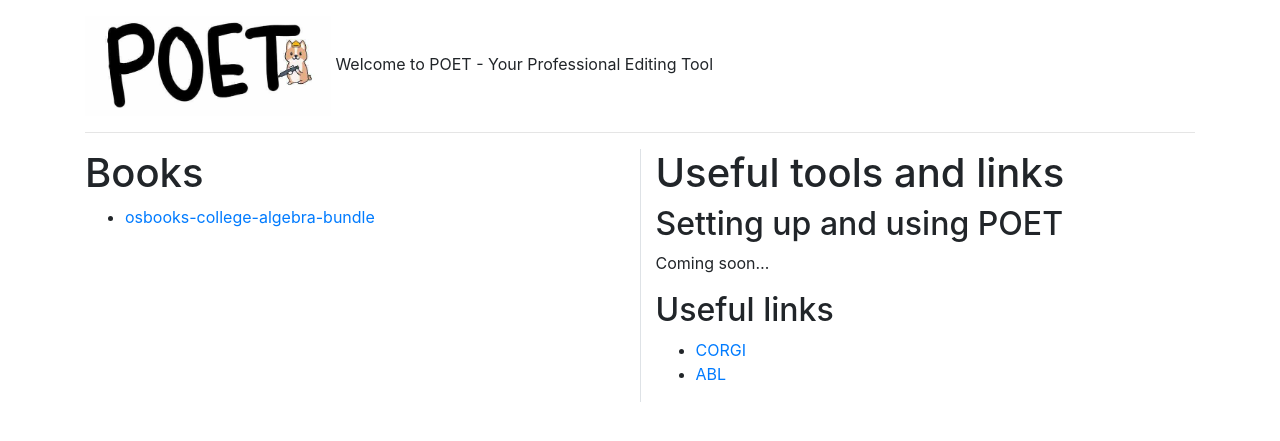
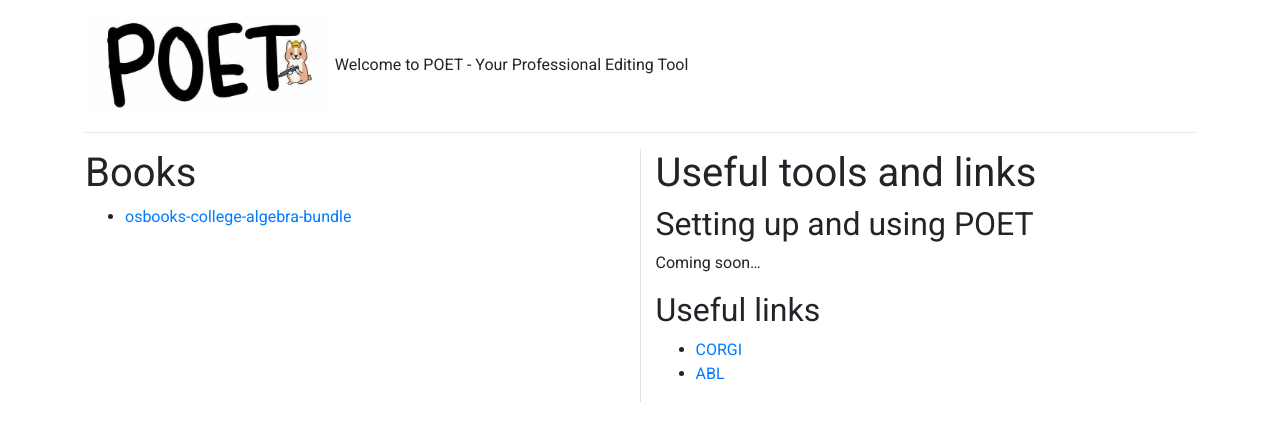
Before and after one commit to openstax/poet-landing-page, a Jekyll site: the page built from index.md, in a window 1280 px wide. Shown: the top 441 px of the page. Built offline with Jekyll 4.4.1, drawn with Linux system fonts in a browser that asks for light colours; our own code applies the rules of GitHub Pages for plain Markdown files.

Commit message:
Set font for landing page

```diff
--- a/_includes/head.html
+++ b/_includes/head.html
@@ -5,4 +5,7 @@
 
   <link rel="icon" type="image/x-icon" href="{{ "/assets/favicon.png" | relative_url }}">
   <link rel="stylesheet" href="https://cdn.jsdelivr.net/npm/bootstrap@4.6.0/dist/css/bootstrap.min.css" integrity="sha384-B0vP5xmATw1+K9KRQjQERJvTumQW0nPEzvF6L/Z6nronJ3oUOFUFpCjEUQouq2+l" crossorigin="anonymous">
+  <link rel="preconnect" href="https://fonts.gstatic.com">
+  <link href="https://fonts.googleapis.com/css2?family=Roboto&display=swap" rel="stylesheet">
+  <link rel="stylesheet" href="{{ "/assets/style.css" | relative_url }}">
 </head>
--- /dev/null
+++ b/assets/style.css
@@ -0,0 +1,3 @@
+body {
+  font-family: 'Roboto', sans-serif;
+}
```
